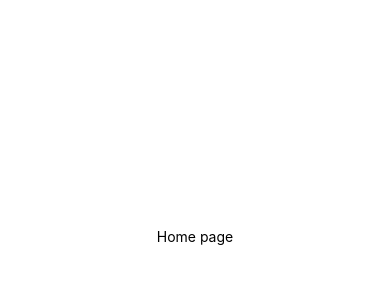
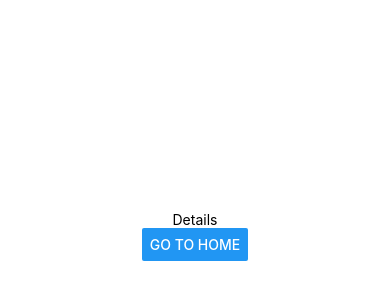
Before and after one commit to umirovulugbek/react-native-expo-movie-app, a React Native app: screen /Detailscreen in a window 390 px wide. Shown: the part 186-486 px from the top of the page. Built offline with nearby package versions, Linux system fonts and the light colour scheme.

Commit message:
stack navigation

```diff
--- a/App.js
+++ b/App.js
@@ -2,8 +2,9 @@ import React from "react";
 // import "/src/styles/global.css";
 // import { NativeWindStyleSheet } from "nativewind";
 
-import Home from "./src/pages/Home";
+// import Home from "./src/screens/Homescreen";
+import Appnavigation from "./src/navigations/app.navigation";
 // import "./src/styles/global";
 export default function App() {
-  return <Home />;
+  return <Appnavigation />;
 }
--- a/package.json
+++ b/package.json
@@ -9,11 +9,15 @@
     "web": "expo start --web"
   },
   "dependencies": {
+    "@react-navigation/native": "^6.1.7",
+    "@react-navigation/native-stack": "^6.9.13",
     "expo": "^49.0.0",
     "expo-status-bar": "~1.6.0",
     "nativewind": "^2.0.11",
     "react": "18.2.0",
-    "react-native": "0.72.4"
+    "react-native": "0.72.4",
+    "react-native-safe-area-context": "4.6.3",
+    "react-native-screens": "~3.22.0"
   },
   "devDependencies": {
     "@babel/core": "^7.20.0",
--- /dev/null
+++ b/src/navigations/app.navigation.js
@@ -0,0 +1,28 @@
+import { NavigationContainer } from "@react-navigation/native";
+import { createNativeStackNavigator } from "@react-navigation/native-stack";
+import React from "react";
+import Home from "../screens/Homescreen";
+import DetailedScreen from "../screens/DetailedScreen";
+
+const Stack = createNativeStackNavigator();
+
+export default function Appnavigation() {
+  return (
+    <NavigationContainer>
+      <Stack.Navigator>
+        <Stack.Screen
+          name="Homescreen"
+          // className="items-center"
+          component={Home}
+          options={{ headerShown: false }}
+        />
+        <Stack.Screen
+          name="Detailscreen"
+          // className="items-center"
+          component={DetailedScreen}
+          options={{ headerShown: false }}
+        />
+      </Stack.Navigator>
+    </NavigationContainer>
+  );
+}
--- /dev/null
+++ b/src/screens/DetailedScreen.jsx
@@ -0,0 +1,16 @@
+import { StatusBar } from "expo-status-bar";
+import React from "react";
+import { Button, Text, View } from "react-native";
+
+export default function DetailedScreen({ navigation }) {
+  return (
+    <View className="flex-1 items-center justify-center bg-white">
+      <StatusBar style="auto" />
+      <Text>Details</Text>
+      <Button
+        title="Go to Home"
+        onPress={() => navigation.navigate("Homescreen")}
+      />
+    </View>
+  );
+}
--- a/src/pages/Home.jsx
+++ b/src/screens/Homescreen.jsx
@@ -1,12 +1,16 @@
 import { StatusBar } from "expo-status-bar";
 import React from "react";
-import { View, Text } from "react-native";
+import { View, Text, Button } from "react-native";
 
-export default function Home() {
+export default function Home({ navigation }) {
   return (
     <View className="items-center justify-center flex-1 bg-white">
+      <StatusBar style="auto" />
       <Text>Home page</Text>
-      <StatusBar style="auto" />
+      <Button
+        title="Go to Details"
+        onPress={() => navigation.navigate("Detailscreen")}
+      />
     </View>
   );
 }
```
Also changed, not shown: 2 other files (tests, documents, lock files or other folders).
